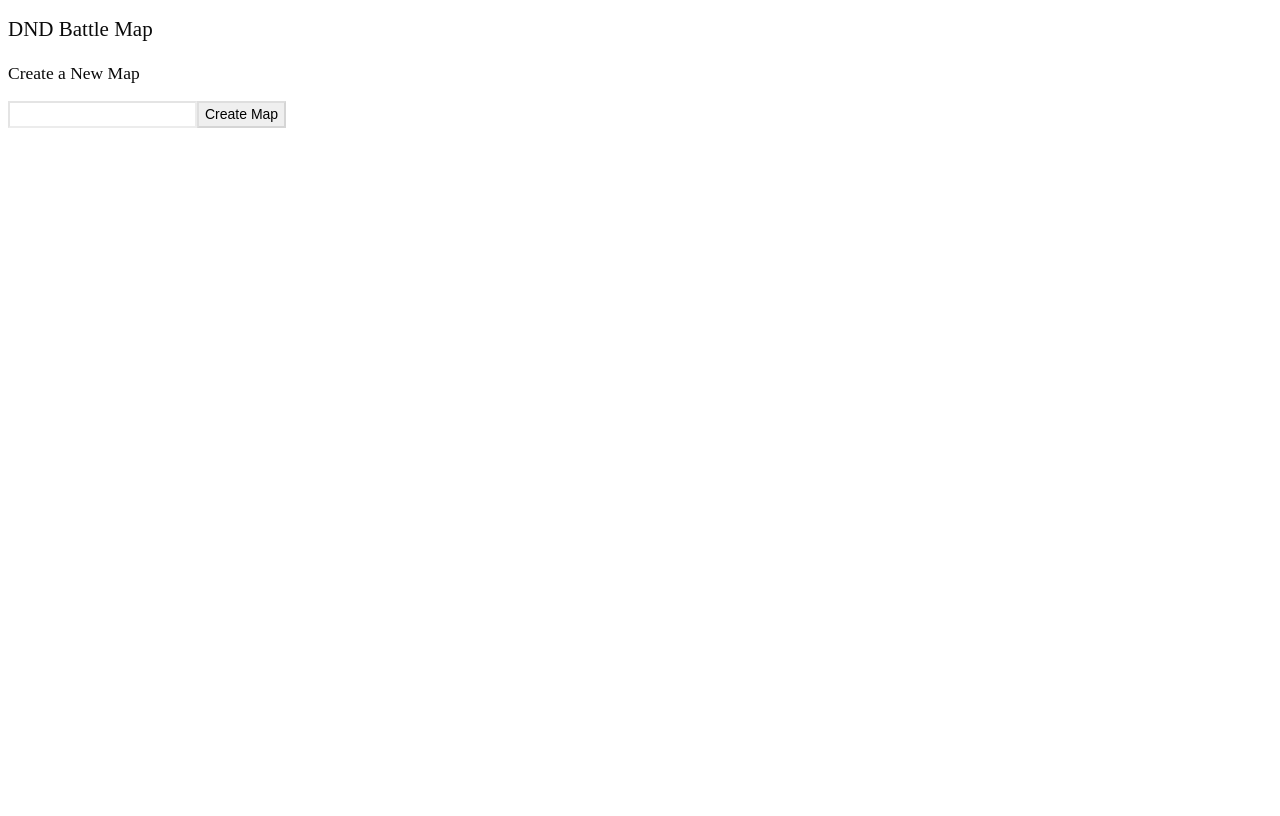
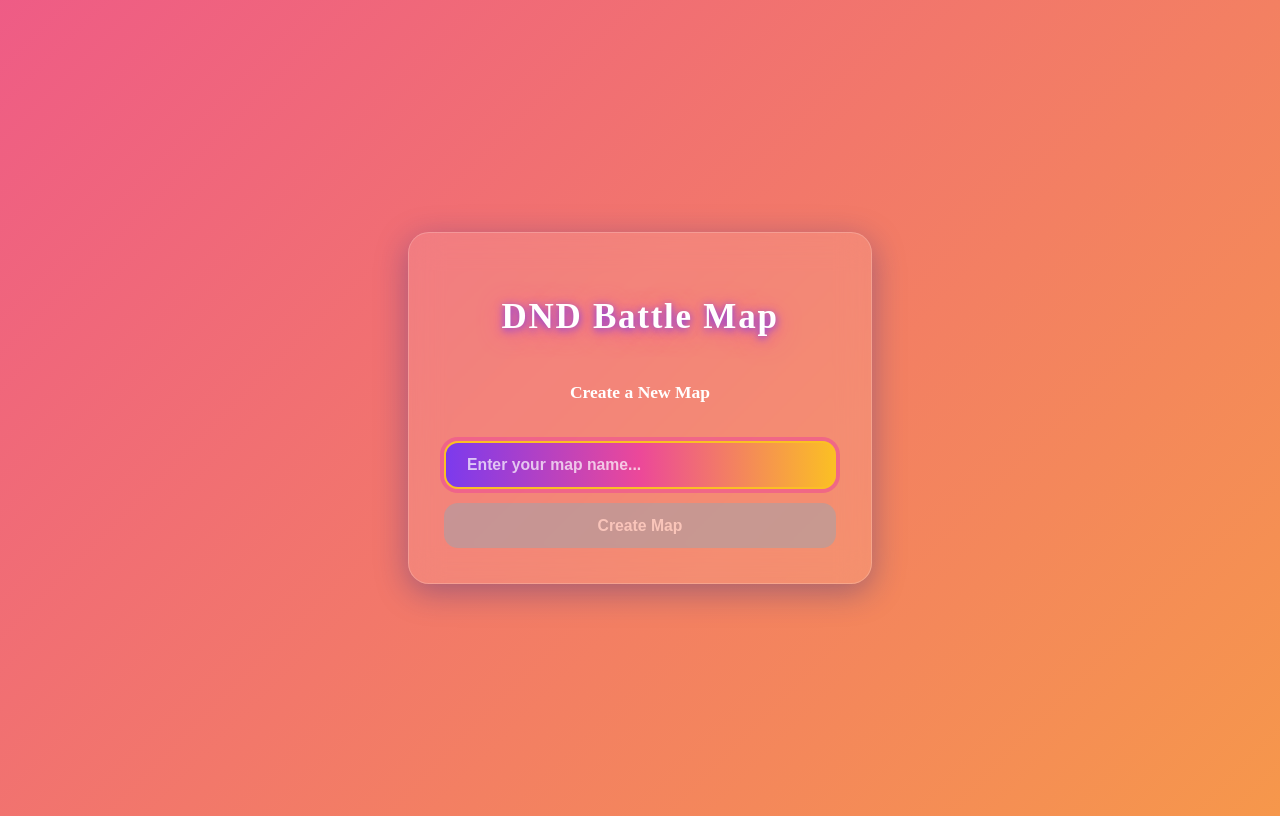
Before and after one commit to heyzeusalmighty/dnd-battle-map, a Next.js app: page / in a window 1280 px wide. Built offline with nearby package versions, Linux system fonts and the light colour scheme.

Commit message:
update the home page to be more professional

```diff
--- /dev/null
+++ b/app/index.module.css
@@ -0,0 +1,113 @@
+body {
+  background: linear-gradient(135deg, #7c3aed 0%, #ec4899 50%, #fbbf24 100%);
+  background-size: 400% 400%;
+  animation: gradient-x 15s ease infinite;
+}
+@keyframes gradient-x {
+  0%,
+  100% {
+    background-position: 0% 50%;
+  }
+  50% {
+    background-position: 100% 50%;
+  }
+}
+
+.pageWrapper {
+  min-height: 100vh;
+  display: flex;
+  align-items: center;
+  justify-content: center;
+}
+
+.glassCard {
+  background: rgba(255, 255, 255, 0.1);
+  backdrop-filter: blur(16px);
+  border-radius: 1.5rem;
+  box-shadow: 0 8px 32px 0 rgba(31, 38, 135, 0.37);
+  padding: 2.5rem;
+  width: 100%;
+  max-width: 28rem;
+  border: 1px solid rgba(255, 255, 255, 0.2);
+}
+
+.title {
+  font-size: 2.5rem;
+  font-weight: 800;
+  color: #fff;
+  text-align: center;
+  margin-bottom: 1.5rem;
+  text-shadow:
+    0 2px 8px #7c3aed,
+    0 4px 24px #ec4899;
+  letter-spacing: 0.05em;
+}
+
+.form {
+  display: flex;
+  flex-direction: column;
+  gap: 1.5rem;
+}
+
+.subtitle {
+  font-size: 1.25rem;
+  font-weight: 700;
+  color: #fff;
+  text-align: center;
+  margin-bottom: 1rem;
+}
+
+.inputGroup {
+  display: flex;
+  flex-direction: column;
+  gap: 1rem;
+}
+
+.input {
+  padding: 0.75rem 1.5rem;
+  border-radius: 1rem;
+  border: 2px solid #ec4899;
+  background: linear-gradient(90deg, #7c3aed 0%, #ec4899 50%, #fbbf24 100%);
+  color: #fff;
+  font-size: 1.125rem;
+  font-weight: 700;
+  box-shadow: 0 2px 8px #7c3aed44;
+  outline: none;
+  transition:
+    box-shadow 0.3s,
+    border-color 0.3s;
+}
+.input::placeholder {
+  color: rgba(255, 255, 255, 0.7);
+}
+.input:focus {
+  border-color: #fbbf24;
+  box-shadow: 0 0 0 4px #ec489988;
+}
+.input:invalid + .button {
+  background: #9ca3af;
+  cursor: not-allowed;
+  box-shadow: none;
+  transform: none;
+  opacity: 0.5;
+  pointer-events: none;
+}
+
+.button {
+  padding: 0.75rem 1.5rem;
+  border-radius: 1rem;
+  background: linear-gradient(90deg, #ec4899 0%, #fbbf24 50%, #7c3aed 100%);
+  color: #fff;
+  font-weight: 800;
+  font-size: 1.125rem;
+  box-shadow: 0 2px 12px #ec489988;
+  border: none;
+  cursor: pointer;
+  transition:
+    transform 0.3s,
+    background 0.3s;
+}
+.button:hover {
+  transform: scale(1.05);
+  background: linear-gradient(90deg, #db2777 0%, #fbbf24 60%, #6d28d9 100%);
+}
--- a/app/page.tsx
+++ b/app/page.tsx
@@ -1,4 +1,5 @@
 import { redirect } from 'next/navigation';
+import styles from './index.module.css';
 
 export default function Page() {
   async function createInvoice(formData: FormData) {
@@ -13,15 +14,27 @@ export default function Page() {
   }
 
   return (
-    <div>
-      <h1>DND Battle Map</h1>
-      <form action={createInvoice}>
-        <h2>Create a New Map</h2>
-        <div className="grid grid-cols-2 gap-2">
-          <input name="mapName" type="text" />
-          <button type="submit">Create Map</button>
-        </div>
-      </form>
+    <div className={styles.pageWrapper}>
+      <div className={styles.glassCard}>
+        <h1 className={styles.title}>DND Battle Map</h1>
+        <form action={createInvoice} className={styles.form}>
+          <h2 className={styles.subtitle}>Create a New Map</h2>
+          <div className={styles.inputGroup}>
+            <input
+              name="mapName"
+              type="text"
+              placeholder="Enter your map name..."
+              className={styles.input}
+              required
+              autoFocus
+              autoComplete="off"
+            />
+            <button type="submit" className={styles.button}>
+              Create Map
+            </button>
+          </div>
+        </form>
+      </div>
     </div>
   );
 }
```
